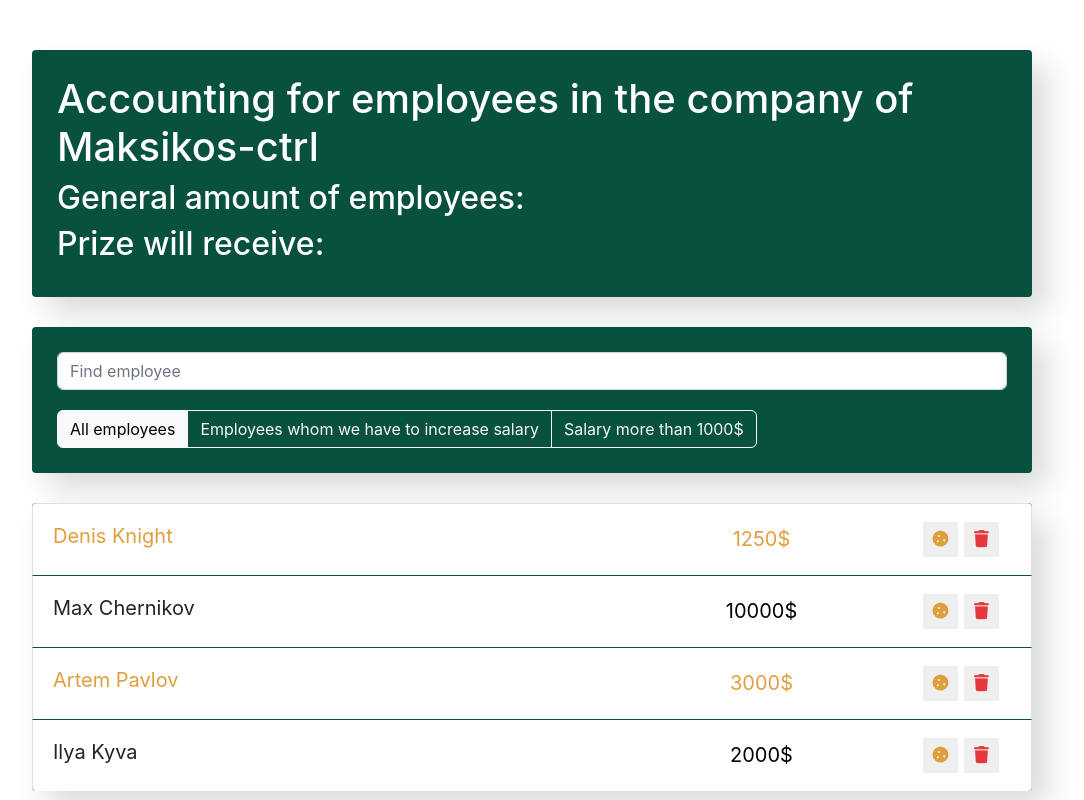
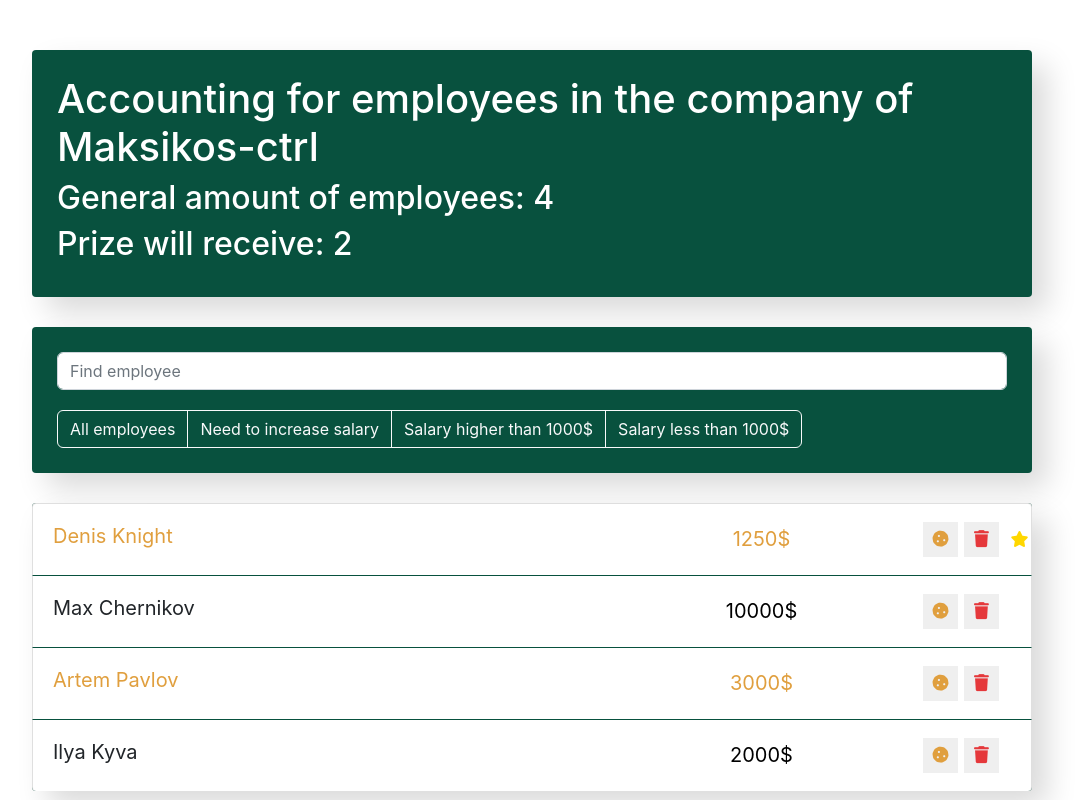
Before and after one commit to Maksikos-ctrl/Employees-app, a React app in the folder employees/: page / in a window 1280 px wide. Shown: the top 800 px of the page, without its empty margins (108-1192 px from the left). Built offline with nearby package versions, Linux system fonts and the light colour scheme.

Commit message:
added some features

```diff
--- a/employees/src/components/app-filter/app-filter.js
+++ b/employees/src/components/app-filter/app-filter.js
@@ -1,14 +1,29 @@
-
 import './app-filter.css'
 
-const AppFilter = () => {
+const AppFilter = (props) =>  {
+
+    const btnsData = [
+        {name: 'all', label:'All employees'},
+        {name: 'rise', label:'Need to increase salary'},
+        {name: 'moreThan1000', label:'Salary higher than 1000$'},
+        {name: 'lessThan1000', label:'Salary less than 1000$'}
+    ],
+    btns = btnsData.map(({name, label}) => {
+        const active = props.filter === name, // if (props.filter === name) {return true;}
+            clazz = active ? 'btn-light' : 'btn-outline-light';
+        return (
+            <button className={`btn ${clazz}`}  type="button" key={name} onClick={() => props.onIncreaseSelect(name)}>{label}</button>
+        )
+    });
+
+
+
     return (
-        <div className="btn-group">
-            <button className="btn btn-light" type="button">All employees</button>
-            <button className="btn btn-outline-light" type="button">Employees whom we have to increase salary</button>
-            <button className="btn btn-outline-light" type="button">Salary more than 1000$</button>
+        <div className="btn-group">{btns}
+
         </div>
     );
+
 };
 
 export default AppFilter;
--- a/employees/src/components/app-header/app-header.js
+++ b/employees/src/components/app-header/app-header.js
@@ -3,12 +3,12 @@ import './app-header.css';
 
 // Компоненти это отдельние кусочки нашего приложения которые мы будем переиспользовать и они у нас храняться в разних файлах и обязательно називаються с большой букви
 
-const AppHeader = () => {
+const AppHeader = ({increased, employees}) => {
     return (
         <div className="app-header">
             <h1>Accounting for employees in the company of Maksikos-ctrl</h1>
-            <h2>General amount of employees: </h2>
-            <h2>Prize will receive: </h2>
+            <h2>General amount of employees: {employees}</h2>
+            <h2>Prize will receive: {increased}</h2>
         </div>
     );
 };
--- a/employees/src/components/app/app.js
+++ b/employees/src/components/app/app.js
@@ -21,7 +21,9 @@ class App extends Component {
                 {name: 'Artem Pavlov', salary: 3000, increase: true, rise: false, id: 3},
                 {name: 'Ilya Kyva', salary: 2000, increase: false, rise: false, id: 4},
 
-            ]
+            ],
+            term: '',
+            beIncreased: ''
         }
         this.maxId = 5;
     }
@@ -67,36 +69,109 @@ class App extends Component {
         });
     }
 
-    onToggleIncrease = (id) => {
-        this.setState(({data}) => {
-            const index = data.findIndex(item => item.id === id),
-                prev = data[index], // получаем старый объект
-                newItem = {...prev, increase: !prev.increase}, // значит что все свойства что были внутри объекта prev они развернуться и сформируют из этого новый объект. После , мы добовляем свойства и это значит что если эти свойства будут совпадать с тем что вот развернеться сдесь, то написаное после этого будут его заминять
-                newArr = [...data.slice(0, index), newItem, ...data.slice(index + 1)];
+    onToggleProp = (id, prop) => {
+        // this.setState(({data}) => {
+        //     const index = data.findIndex(item => item.id === id),
+        //         prev = data[index], // получаем старый объект
+        //         newItem = {...prev, increase: !prev.increase}, // значит что все свойства что были внутри объекта prev они развернуться и сформируют из этого новый объект. После , мы добовляем свойства и это значит что если эти свойства будут совпадать с тем что вот развернеться сдесь, то написаное после этого будут его заминять
+        //         newArr = [...data.slice(0, index), newItem, ...data.slice(index + 1)];
 
 
-            return {
-                data: newArr
-            }
-        })
+        //     return {
+        //         data: newArr
+        //     }
+        // })
+
+        this.setState(({data}) => ({
+            data: data.map(i => {
+                if (i.id === id) {
+                    return {...i, [prop]: !i[prop]} // возвращаем объект который содержит всю эту сущность
+                }
+                return i;
+            })
+        }));
     }
 
-    onToggleRise = (id) => {
-        console.log(`Rise this ${id}`);
+
+    searchEmp = (items, term) => {
+        if (term.length === 0) {
+            return items;
+        }
+
+        return items.filter(item => {
+            return item.name.indexOf(term) > -1; //? Возвращаем только те элементы которые имме.т имя у каждого элемента массива, потом прохоимся по строке методом indexOf
+        });
+    };
+
+    searchWhomBeIncreased = (items, beIncreased) => {
+        switch (beIncreased) {
+            case 'rise':
+                return items.filter(item => item.rise);
+            case 'higherThan1000':
+                return items.filter(item => item.salary > 1000);
+            case 'lessThan1000':
+                return items.filter(item => item.salary < 1000);
+            default:
+                return items;
+        }
     }
 
+
+    onUpdateSearch = (term) => {
+        this.setState({term});
+    }
+
+    // onUpdateIncrease = (beIncreased) => {
+    //     this.setState({beIncreased});
+    // }
+
+    // onToggleRise = (id) => {
+    //     this.setState(({data}) => ({
+    //         data: data.map(i => {
+    //             if (i.id === id) {
+    //                 return {...i, rise: !i.rise} // возвращаем объект который содержит всю эту сущность
+    //             }
+    //             return i;
+    //         })
+    //     }));
+    // }
+
+
+    onIncreaseSelect = (beIncreased) => {
+        this.setState({beIncreased});
+    };
+
+
+    onSalaryChange = (id, val) => {
+        this.setState(({data}) => ({
+            data: data.map(item => {
+                if (item.id === id) {
+                    return {...item, salary: val.replace(/\D/g, '')}
+                }
+                return item;
+            })
+
+        }));
+    }
+
+
     render() {
+        const { data, term, beIncreased } =  this.state,
+            employees = this.state.data.length, // general amount of employees
+            increased = this.state.data.filter(item => item.increase).length,
+            visibleData = this.searchWhomBeIncreased(this.searchEmp(data, term), beIncreased);
+
         return (
             <div className="app">
-                <AppHeader />
+                <AppHeader employees={employees} increased={increased}/>
 
                 <div className="search-panel">
-                    <SearchPanel />
-                    <AppFilter />
+                    <SearchPanel onUpdateSearch={this.onUpdateSearch}/>
+                    <AppFilter beIncreased={beIncreased} onIncreaseSelect={this.onIncreaseSelect}/>
 
                 </div>
 
-                <EmployeesList data={this.state.data} onDelete={this.removeItem} onToggleIncrease={this.onToggleIncrease} onToggleRise={this.onToggleRise}/>
+                <EmployeesList data={visibleData} onDelete={this.removeItem} onToggleProp={this.onToggleProp} onSalaryChange={this.onSalaryChange}/>
                 <EmployeeAddingForm onAdd={this.addingItem}/>
             </div>
         )
--- a/employees/src/components/employees-add-form/employees-add-form.css
+++ b/employees/src/components/employees-add-form/employees-add-form.css
@@ -15,3 +15,7 @@
     width: 350px;
     margin-right: 20px;
 }
+
+.red {
+    border-color: rgba(198, 8, 8, 0.753);
+}
--- a/employees/src/components/employees-add-form/employees-add-form.js
+++ b/employees/src/components/employees-add-form/employees-add-form.js
@@ -22,28 +22,39 @@ class EmployeeAddingForm extends Component {
 
     onSubmit = e => {
         e.preventDefault();
-        this.props.onAdd(this.state.name, this.state.salary);
-        this.setState({
-            name: '',
-            salary: ''
-        });
+
+        if (this.state.name.length >= 3 && this.state.salary !== '') {
+            this.props.onAdd(this.state.name, this.state.salary);
+            this.setState({
+                name: '',
+                salary: '',
+                err: false
+            });
+        } else {
+            this.setState({
+                err: true
+            })
+        }
+
     }
 
 
 
 
     render() { //! Неуправляемий input это inputTypeFile когда юзер загружает в него какой-то файл
-        const {name, salary} = this.state
+        const {name, salary, err} = this.state;
+
+        let classErr = err ? ' red' : '';
         return (
             <div className="app-add-form">
                 <h3>Add new employee, please</h3>
                 <form
                     className="add-form d-flex" onSubmit={this.onSubmit}>
                     <input type="text"
-                        className="form-control new-post-label"
+                        className={"form-control new-post-label " + classErr}
                         placeholder="What is his name?" name="name" value={name} onChange={this.onValueChanging}/>
                     <input type="number"
-                        className="form-control new-post-label"
+                        className={"form-control new-post-label" + classErr}
                         placeholder="Salary in $?" name="salary" value={salary} onChange={this.onValueChanging}/>
 
                     <button type="submit"
--- a/employees/src/components/employees-list-item/employees-list-item.js
+++ b/employees/src/components/employees-list-item/employees-list-item.js
@@ -20,13 +20,13 @@ const EmployeesListItem = (props) => {
     // }
 
 
-    const {name, salary, onDelete, onToggleIncrease, onToggleRise, increase, star} = props;
+    const {name, salary, onDelete, onToggleProp, increase, rise, onSalaryChange} = props;
         // {increase, star} = this.state;
 
     //! return false -  used to prevent something from happening
 
     let classIncrease = increase ? ' increase' : '',
-        classStar = star ? ' like' : '';
+        classStar = rise ? ' like' : '';
 
     // let classNames = 'list-group-item d-flex justify-content-between';  // Ванино решение
 
@@ -36,11 +36,11 @@ const EmployeesListItem = (props) => {
 
     return (
         <li className={'list-group-item d-flex justify-content-between ' + classIncrease + classStar}>
-            <span className="list-group-item-label" onClick={onToggleRise}>{name}</span>
+            <span className="list-group-item-label" onClick={onToggleProp} data-toggle="rise" onChange={onSalaryChange}>{name}</span>
             <input type="text" className="list-group-item-input" defaultValue={salary + '$'}/>
             <div className='d-flex justify-content-center align-items-center'>
                 <button type="button"
-                    className="btn-cookie btn-sm " onClick={onToggleIncrease}>
+                    className="btn-cookie btn-sm " onClick={onToggleProp} data-toggle="increase">
                     <i className="fas fa-cookie"></i>
                 </button>
 
--- a/employees/src/components/employees-list/employees-list.js
+++ b/employees/src/components/employees-list/employees-list.js
@@ -10,7 +10,7 @@ import './employees-list.css';
 //? Помогает алгоритм согласование который сравнивает старые и новые копии DOM-дерева
 
 
-const EmployeeList = ({data, onDelete, onToggleIncrease, onToggleRise}) => {
+const EmployeeList = ({data, onDelete, onToggleProp, onSalaryChange}) => {
 
     //? Деструктуризация — относительно новый способ получения (извлечения) значений объекта или массива.
 
@@ -20,7 +20,7 @@ const EmployeeList = ({data, onDelete, onToggleIncrease, onToggleRise}) => {
 
         return (
             // <EmployeesListItem name={i.name} salary={i.salary}/>
-            <EmployeesListItem key={id} {...itemProps} onDelete={() => onDelete(id)} onToggleIncrease={() => onToggleIncrease(id)} onToggleRise={() => onToggleRise(id)}/>
+            <EmployeesListItem key={id} {...itemProps} onDelete={() => onDelete(id)} onToggleProp={(e) => onToggleProp(id, e.currentTarget.getAttribute('data-toggle'))} onSalaryChange={(e) => onSalaryChange(id, e.target.value)}/>
         );
     });
 
--- a/employees/src/components/search-panel/search-panel.js
+++ b/employees/src/components/search-panel/search-panel.js
@@ -1,10 +1,28 @@
-
+import { Component } from 'react';
 import './search-panel.css'
 
-const SearchPanel = () => {
-    return (
-        <input type="text" className="form-control search-input" placeholder="Find employee" />
-    );
+class SearchPanel extends Component{
+    constructor(props) {
+        super(props);
+        this.state = {
+            term: ''
+        }
+    }
+
+
+    onUpdateSearch = (e) => { //! эта функция будет роботать локально
+        const term = e.target.value;
+        this.setState({term}); // установка локального состояния, i.e term: ""
+        this.props.onUpdateSearch(term); //TODO а эта часть нам приходит из другого компонента
+    }
+
+
+    render() {
+        return (
+            <input type="text" className="form-control search-input" placeholder="Find employee" value={this.state.term} onChange={this.onUpdateSearch}/>
+        );
+    }
+
 };
 
 export default SearchPanel;
```
